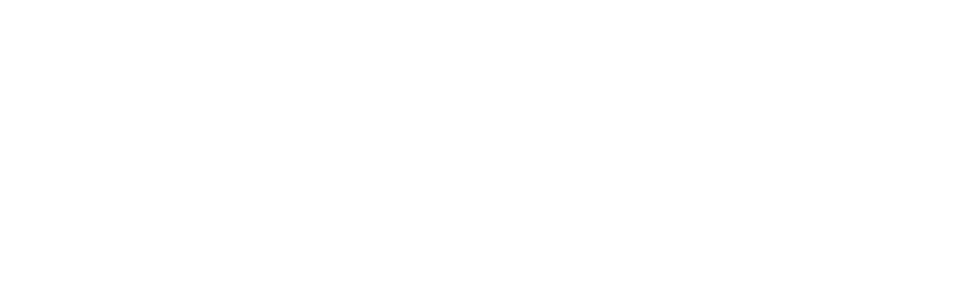
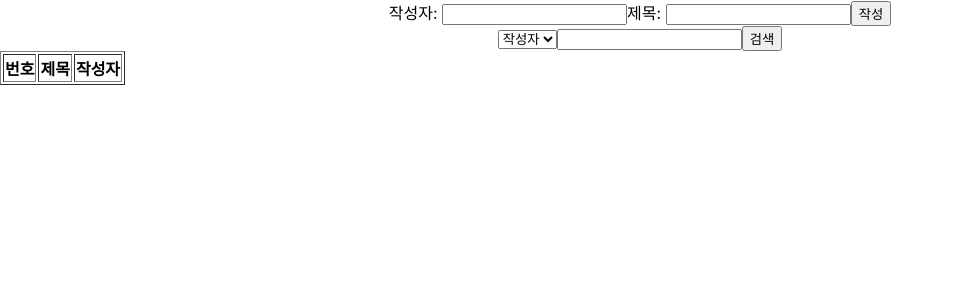
Before and after one commit to anemoa/sesac-ydp-6, a React (Create React App) app in the folder 27-map-filter/: page / in a window 1280 px wide. Shown: the top 300 px of the page, without its empty margins (0-954 px from the left). Built offline with nearby package versions, Linux system fonts and the light colour scheme.

Commit message:
study: map 과제 3

```diff
--- a/27-map-filter/src/App.js
+++ b/27-map-filter/src/App.js
@@ -2,6 +2,7 @@
 import './App.css';
 import { Base } from './Base';
 import { Input } from './Input';
+import { Table } from './Table';
 
 function App() {
   return (
@@ -9,6 +10,7 @@
       {/* <Base /> */}
       {/* <Alphabet /> */}
       {/* <Input /> */}
+      <Table />
     </div>
   );
 }
--- a/27-map-filter/src/Table.js
+++ b/27-map-filter/src/Table.js
@@ -1,7 +1,66 @@
-import React from 'react'
+import React,{useState} from 'react'
 
 export const Table = () => {
+
+  const [list, setList] = useState([]);
+
+  const [user, setUser] = useState('');
+  const [title, setTitle] = useState('');
+
+
+  const addTxt = () => {
+    const newTxt = list.concat({
+      id: list.length + 1,
+      user: user,
+      title: title
+    });
+    console.log(newTxt);
+    setList(newTxt);
+  }
+
   return (
-    <div>Table</div>
+    <div>
+
+      <label htmlFor="user">작성자: </label>
+      <input type="text" id='user' value={user} onChange={(e) => {
+        setUser(e.target.value);
+      }}/>
+
+      <label htmlFor="title">제목: </label>
+      <input type="text" id='title' value={title} onChange={(e) => {
+        setTitle(e.target.value);
+      }} />
+      <button type='submit' onClick={addTxt} >작성</button>
+
+
+      <div>
+        <select name="" id="">
+          <option value="user">작성자</option>
+          <option value="title">제목</option>
+        </select>
+
+        <input type="text" />
+        <button type='submit'>검색</button>
+
+      </div>
+
+      <table border='1'>
+          <tr>
+            <th>번호</th>
+            <th>제목</th>
+            <th>작성자</th>
+          </tr>
+
+          {list.map((ele) => {
+            return (
+              <tr >
+                <td>{ele.id}</td>
+                <td>{ele.title}</td>
+                <td>{ele.user}</td>
+              </tr>
+            );
+          })}
+      </table>
+    </div>
   )
 }
```
